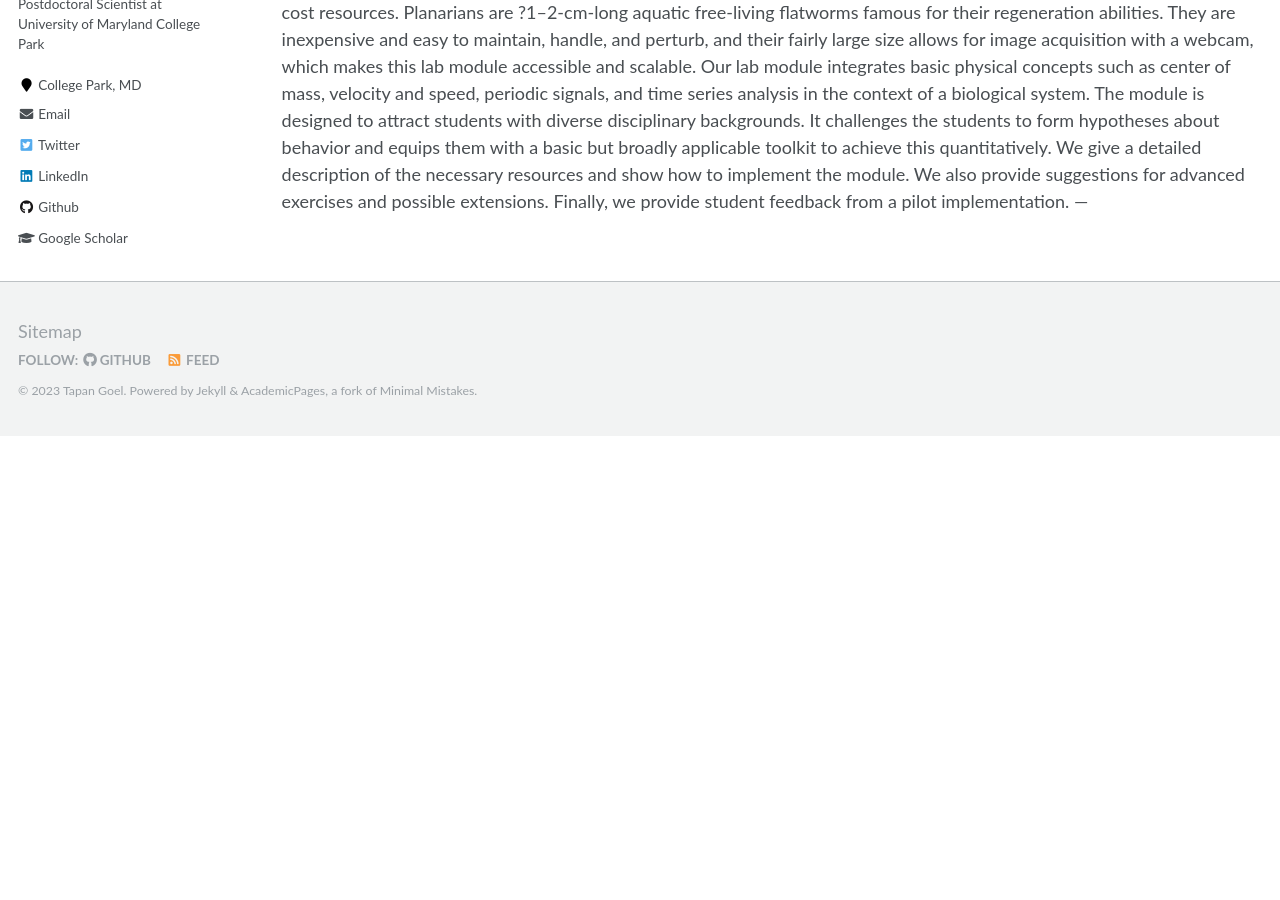
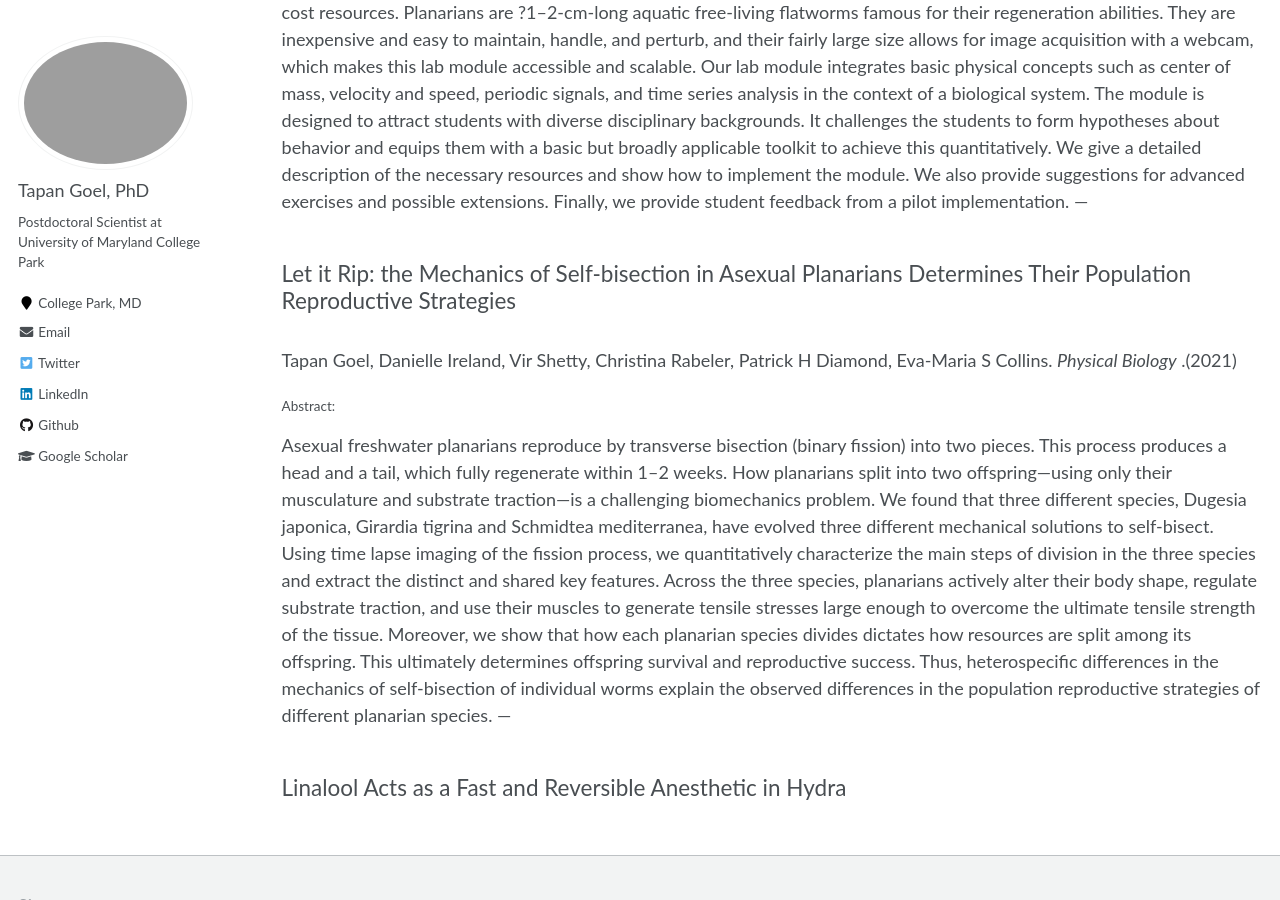
Before and after one commit to tapangoel1994/tapangoel1994.github.io, a Jekyll site: the page built from _pages/publications.md, in a window 1280 px wide and 900 px high, scrolled down 1114 px. Built offline with Jekyll 4.4.1, drawn with Linux system fonts in a browser that asks for light colours; before the commit the page ends 1550 px from its top, so only the background shows below that.

Commit message:
Update publications.md

```diff
--- a/_pages/publications.md
+++ b/_pages/publications.md
@@ -18,3 +18,11 @@ The freshwater cnidarian Hydra can regenerate from wounds, small tissue fragme
 #### Abstract:
 Answers to mechanistic questions about biological phenomena require fluency in a variety of molecular biology techniques and physical concepts. Here, we present an interdisciplinary approach to introducing undergraduate students to an important problem in the areas of animal behavior and neuroscience—the neuronal control of animal behavior. In this lab module, students explore planarian behavior by quantitative image and data analysis with freely available software and low-cost resources. Planarians are ?1–2-cm-long aquatic free-living flatworms famous for their regeneration abilities. They are inexpensive and easy to maintain, handle, and perturb, and their fairly large size allows for image acquisition with a webcam, which makes this lab module accessible and scalable. Our lab module integrates basic physical concepts such as center of mass, velocity and speed, periodic signals, and time series analysis in the context of a biological system. The module is designed to attract students with diverse disciplinary backgrounds. It challenges the students to form hypotheses about behavior and equips them with a basic but broadly applicable toolkit to achieve this quantitatively. We give a detailed description of the necessary resources and show how to implement the module. We also provide suggestions for advanced exercises and possible extensions. Finally, we provide student feedback from a pilot implementation.
 ---
+
+## Let it Rip: the Mechanics of Self-bisection in Asexual Planarians Determines Their Population Reproductive Strategies
+### Tapan Goel, Danielle Ireland, Vir Shetty, Christina Rabeler, Patrick H Diamond, Eva-Maria S Collins. _Physical Biology_ .(2021)
+#### Abstract:
+Asexual freshwater planarians reproduce by transverse bisection (binary fission) into two pieces. This process produces a head and a tail, which fully regenerate within 1–2 weeks. How planarians split into two offspring—using only their musculature and substrate traction—is a challenging biomechanics problem. We found that three different species, Dugesia japonica, Girardia tigrina and Schmidtea mediterranea, have evolved three different mechanical solutions to self-bisect. Using time lapse imaging of the fission process, we quantitatively characterize the main steps of division in the three species and extract the distinct and shared key features. Across the three species, planarians actively alter their body shape, regulate substrate traction, and use their muscles to generate tensile stresses large enough to overcome the ultimate tensile strength of the tissue. Moreover, we show that how each planarian species divides dictates how resources are split among its offspring. This ultimately determines offspring survival and reproductive success. Thus, heterospecific differences in the mechanics of self-bisection of individual worms explain the observed differences in the population reproductive strategies of different planarian species.
+---
+
+## Linalool Acts as a Fast and Reversible Anesthetic in Hydra
```
